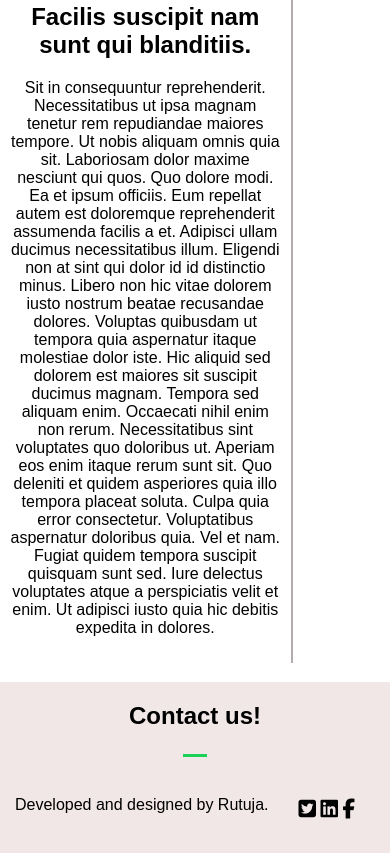
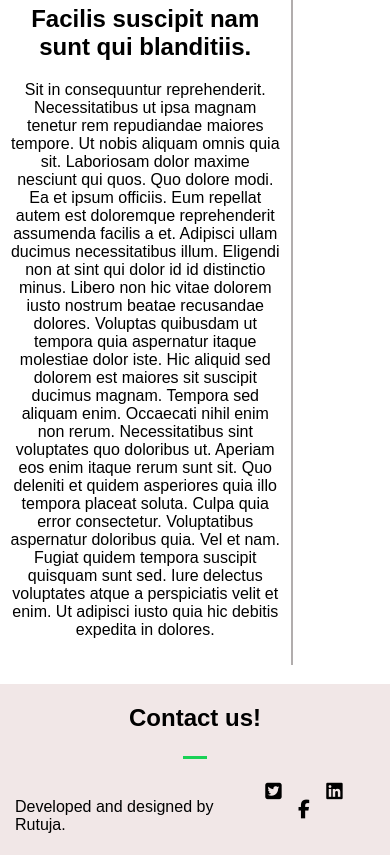
Before and after one commit to Rutuja9696/blogRendering, a plain HTML site: page blog/index.html in a window 390 px wide. Shown: the part 571-1426 px from the top of the page. Drawn offline with Linux system fonts and the light colour scheme.

Commit message:
made icons responsive

```diff
--- a/blog/index.html
+++ b/blog/index.html
@@ -58,9 +58,9 @@
           <p>Developed and designed by Rutuja.</p>
         </div>
         <div class="iconContent">
-          <i class="fab fa-twitter-square fa-lg" > </i>
-          <i class="fab fa-linkedin fa-lg" > </i>
-          <i class="fab fa-facebook-f fa-lg" > </i>
+          <li><i class="fab fa-twitter-square fa-lg" > </i></li>
+          <li><i class="fab fa-linkedin fa-lg" > </i></li>
+          <li><i class="fab fa-facebook-f fa-lg" > </i></li>
         </div>
       </div>
     </footer>
--- a/blog/style/style.css
+++ b/blog/style/style.css
@@ -11,7 +11,7 @@ body {
   justify-content: space-between;
   margin: 0;
   padding: 0px;
-  font-size: 22px;
+  font-size: 1.5rem;
   background-color: rgb(241, 231, 231);
 }
 a {
@@ -95,17 +95,12 @@ hr {
 }
 .iconContent {
   display: inline;
-  padding: 30px;
-  justify-content: space-between;
+  padding: 10px;
+  justify-content: space-evenly;
 }
-/* @media (width: 768px) {
+@media (width: 768px) {
   .contents {
-    grid-template-columns: 100%;
+    display: flex;
+    flex-direction: row;
   }
-  .grid1 {
-    grid-row: 70%;
-  }
-  .grid2 {
-    grid-row: 30%;
-  }
-} */
+}
```
Lines whose indentation alone changed are shown as unchanged.
